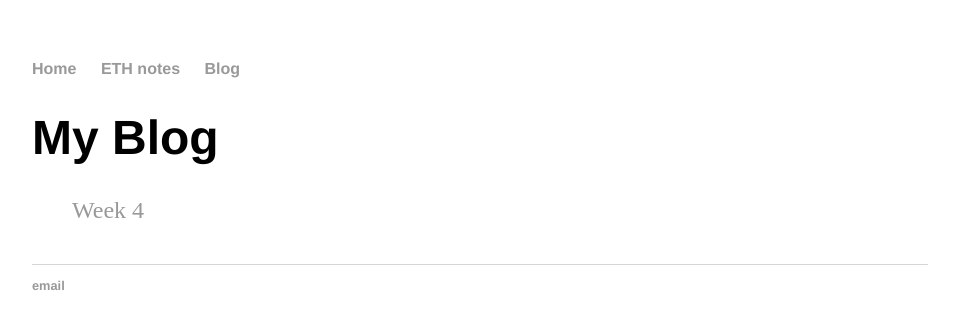
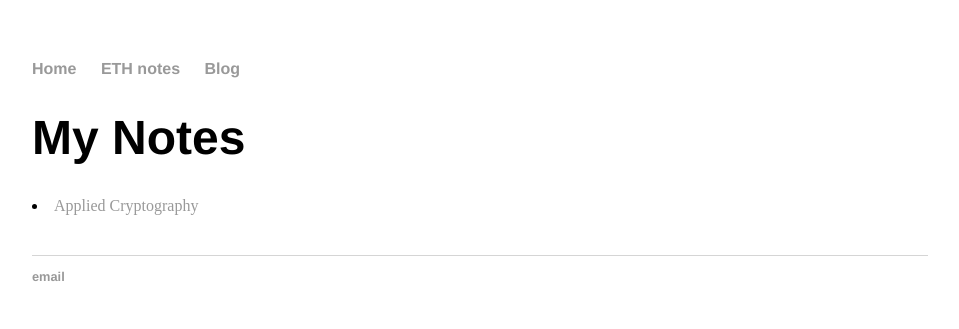
Before and after one commit to Adalsteinnjons/Adalsteinnjons.github.io, a Jekyll site: the page built from ETH-notes/index.html, in a window 1280 px wide. Shown: the top 329 px of the page, without its empty margins (160-1119 px from the left). Built offline with Jekyll 4.4.1, drawn with Linux system fonts in a browser that asks for light colours.

Commit message:
add crpyto

```diff
--- a/ETH-notes/index.html
+++ b/ETH-notes/index.html
@@ -1,11 +1,12 @@
 ---
 layout: default
-title: My Blog
+title: My Notes
 ---
 	<h1>{{ page.title }}</h1>
+	<li><a href="/applied-crypto">Applied Cryptography</a></li>
 	<ul class="posts">
 
-	  {% for post in site.posts %}
+	  {% for post in site.applied-crypto %}
 	    <li> <a href="{{ post.url }}" title="{{ post.title }}">{{ post.title }}</a></li>
 	  {% endfor %}
 	</ul>
```
